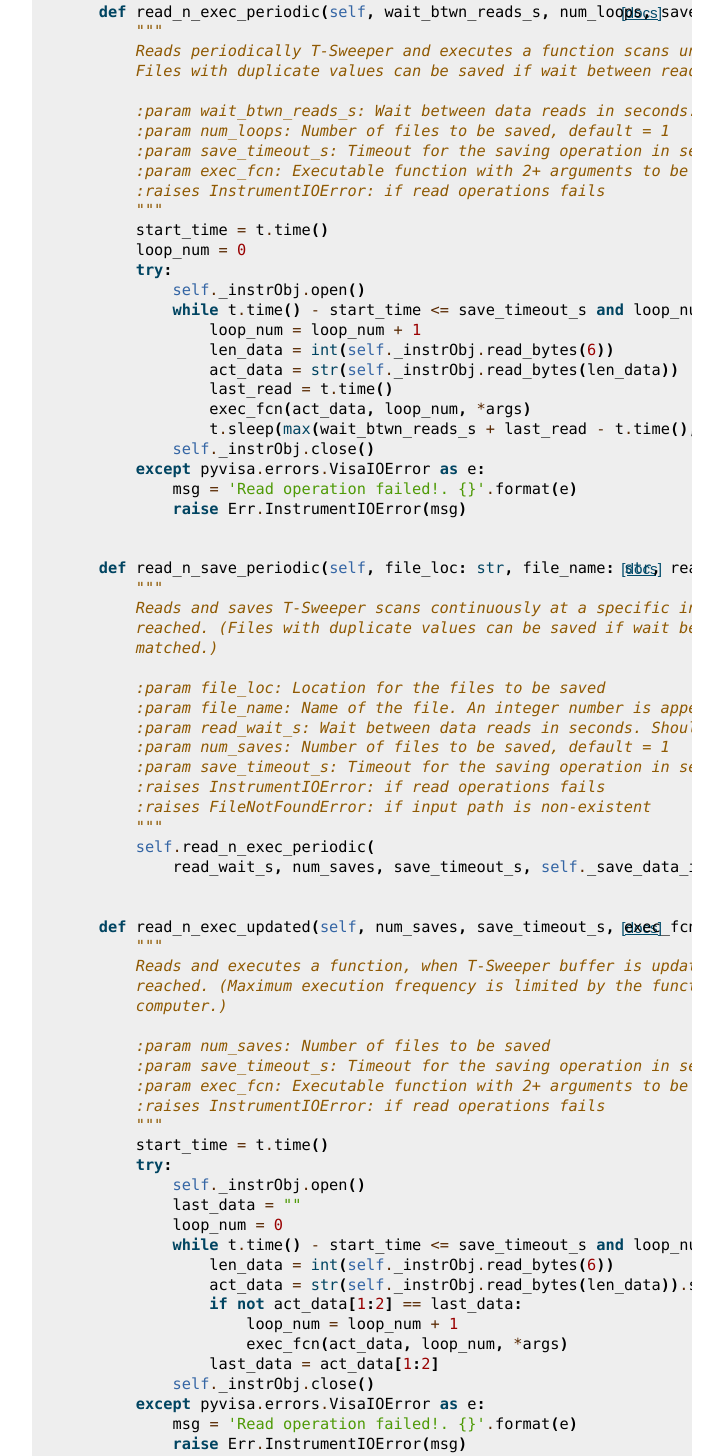
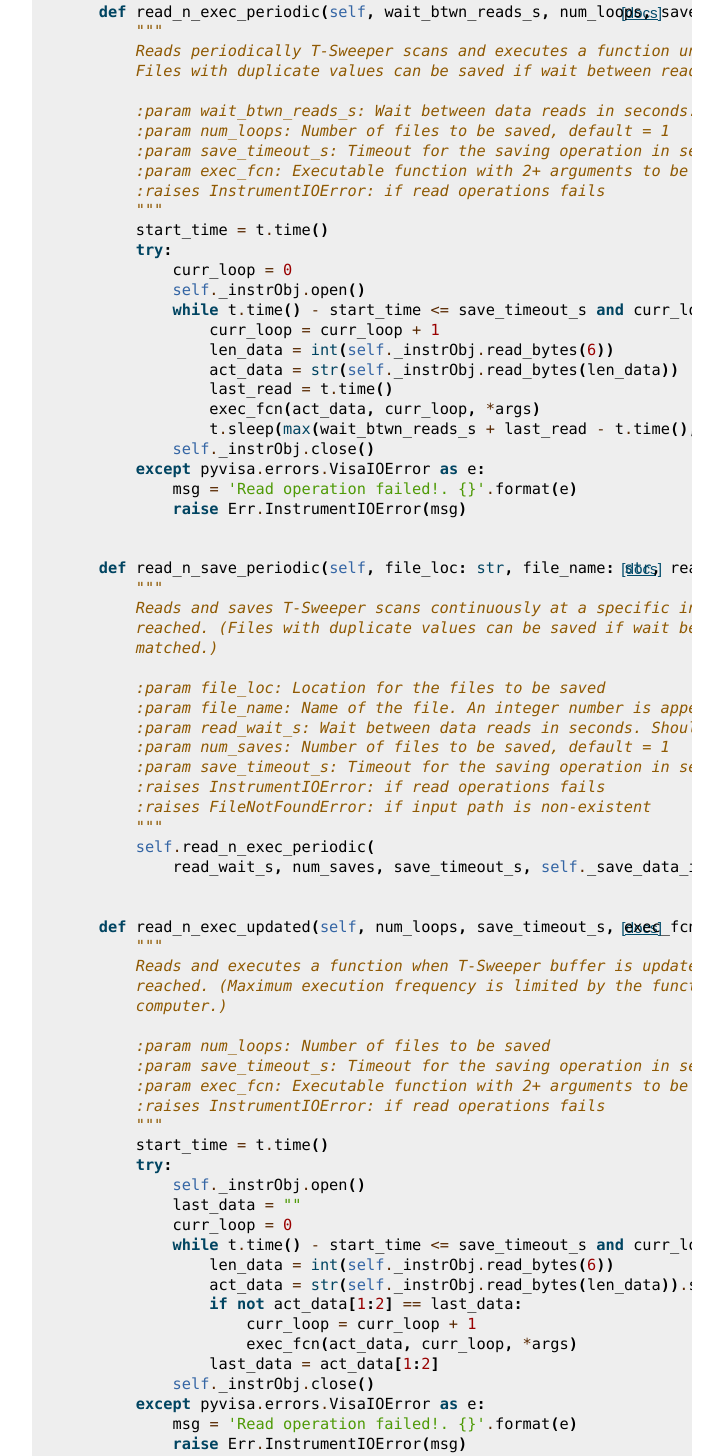
Before and after one commit to amlankmukherjee/py_THz_doc, a plain HTML site: page _modules/TSweeperClass.html in a window 1280 px wide. Shown: the part 1095-2551 px from the top of the page, without its empty margins (388-1111 px from the left). Drawn offline with Linux system fonts and the light colour scheme.

Commit message:
Add files via upload

```diff
--- a/_modules/TSweeperClass.html
+++ b/_modules/TSweeperClass.html
@@ -82,7 +82,7 @@
 
 <div class="viewcode-block" id="TSweeperClass.read_n_exec_periodic"><a class="viewcode-back" href="../source/TSweeperClass.html#TSweeperClass.TSweeperClass.read_n_exec_periodic">[docs]</a>    <span class="k">def</span> <span class="nf">read_n_exec_periodic</span><span class="p">(</span><span class="bp">self</span><span class="p">,</span> <span class="n">wait_btwn_reads_s</span><span class="p">,</span> <span class="n">num_loops</span><span class="p">,</span> <span class="n">save_timeout_s</span><span class="p">,</span> <span class="n">exec_fcn</span><span class="p">,</span> <span class="o">*</span><span class="n">args</span><span class="p">):</span>
         <span class="sd">&quot;&quot;&quot;</span>
-<span class="sd">        Reads periodically T-Sweeper and executes a function scans until either file limit or timeout is reached. (</span>
+<span class="sd">        Reads periodically T-Sweeper scans and executes a function until either file limit or timeout is reached. (</span>
 <span class="sd">        Files with duplicate values can be saved if wait between reads and buffer update are not properly matched.)</span>
 
 <span class="sd">        :param wait_btwn_reads_s: Wait between data reads in seconds. Should be set equal to or slightly larger than the refresh rate of the TSweeper buffer. If set smaller than refresh rate, same data will be saved in the files until the buffer is updated.</span>
@@ -92,15 +92,15 @@
 <span class="sd">        :raises InstrumentIOError: if read operations fails</span>
 <span class="sd">        &quot;&quot;&quot;</span>
         <span class="n">start_time</span> <span class="o">=</span> <span class="n">t</span><span class="o">.</span><span class="n">time</span><span class="p">()</span>
-        <span class="n">loop_num</span> <span class="o">=</span> <span class="mi">0</span>
         <span class="k">try</span><span class="p">:</span>
+            <span class="n">curr_loop</span> <span class="o">=</span> <span class="mi">0</span>
             <span class="bp">self</span><span class="o">.</span><span class="n">_instrObj</span><span class="o">.</span><span class="n">open</span><span class="p">()</span>
-            <span class="k">while</span> <span class="n">t</span><span class="o">.</span><span class="n">time</span><span class="p">()</span> <span class="o">-</span> <span class="n">start_time</span> <span class="o">&lt;=</span> <span class="n">save_timeout_s</span> <span class="ow">and</span> <span class="n">loop_num</span> <span class="o">&lt;</span> <span class="n">num_loops</span><span class="p">:</span>
-                <span class="n">loop_num</span> <span class="o">=</span> <span class="n">loop_num</span> <span class="o">+</span> <span class="mi">1</span>
+            <span class="k">while</span> <span class="n">t</span><span class="o">.</span><span class="n">time</span><span class="p">()</span> <span class="o">-</span> <span class="n">start_time</span> <span class="o">&lt;=</span> <span class="n">save_timeout_s</span> <span class="ow">and</span> <span class="n">curr_loop</span> <span class="o">&lt;</span> <span class="n">num_loops</span><span class="p">:</span>
+                <span class="n">curr_loop</span> <span class="o">=</span> <span class="n">curr_loop</span> <span class="o">+</span> <span class="mi">1</span>
                 <span class="n">len_data</span> <span class="o">=</span> <span class="nb">int</span><span class="p">(</span><span class="bp">self</span><span class="o">.</span><span class="n">_instrObj</span><span class="o">.</span><span class="n">read_bytes</span><span class="p">(</span><span class="mi">6</span><span class="p">))</span>
                 <span class="n">act_data</span> <span class="o">=</span> <span class="nb">str</span><span class="p">(</span><span class="bp">self</span><span class="o">.</span><span class="n">_instrObj</span><span class="o">.</span><span class="n">read_bytes</span><span class="p">(</span><span class="n">len_data</span><span class="p">))</span>
                 <span class="n">last_read</span> <span class="o">=</span> <span class="n">t</span><span class="o">.</span><span class="n">time</span><span class="p">()</span>
-                <span class="n">exec_fcn</span><span class="p">(</span><span class="n">act_data</span><span class="p">,</span> <span class="n">loop_num</span><span class="p">,</span> <span class="o">*</span><span class="n">args</span><span class="p">)</span>
+                <span class="n">exec_fcn</span><span class="p">(</span><span class="n">act_data</span><span class="p">,</span> <span class="n">curr_loop</span><span class="p">,</span> <span class="o">*</span><span class="n">args</span><span class="p">)</span>
                 <span class="n">t</span><span class="o">.</span><span class="n">sleep</span><span class="p">(</span><span class="nb">max</span><span class="p">(</span><span class="n">wait_btwn_reads_s</span> <span class="o">+</span> <span class="n">last_read</span> <span class="o">-</span> <span class="n">t</span><span class="o">.</span><span class="n">time</span><span class="p">(),</span> <span class="mi">0</span><span class="p">))</span>
             <span class="bp">self</span><span class="o">.</span><span class="n">_instrObj</span><span class="o">.</span><span class="n">close</span><span class="p">()</span>
         <span class="k">except</span> <span class="n">pyvisa</span><span class="o">.</span><span class="n">errors</span><span class="o">.</span><span class="n">VisaIOError</span> <span class="k">as</span> <span class="n">e</span><span class="p">:</span>
@@ -124,13 +124,13 @@
         <span class="bp">self</span><span class="o">.</span><span class="n">read_n_exec_periodic</span><span class="p">(</span>
             <span class="n">read_wait_s</span><span class="p">,</span> <span class="n">num_saves</span><span class="p">,</span> <span class="n">save_timeout_s</span><span class="p">,</span> <span class="bp">self</span><span class="o">.</span><span class="n">_save_data_in_file</span><span class="p">,</span> <span class="n">file_loc</span><span class="p">,</span> <span class="n">file_name</span><span class="p">)</span></div>
 
-<div class="viewcode-block" id="TSweeperClass.read_n_exec_updated"><a class="viewcode-back" href="../source/TSweeperClass.html#TSweeperClass.TSweeperClass.read_n_exec_updated">[docs]</a>    <span class="k">def</span> <span class="nf">read_n_exec_updated</span><span class="p">(</span><span class="bp">self</span><span class="p">,</span> <span class="n">num_saves</span><span class="p">,</span> <span class="n">save_timeout_s</span><span class="p">,</span> <span class="n">exec_fcn</span><span class="p">,</span> <span class="o">*</span><span class="n">args</span><span class="p">):</span>
+<div class="viewcode-block" id="TSweeperClass.read_n_exec_updated"><a class="viewcode-back" href="../source/TSweeperClass.html#TSweeperClass.TSweeperClass.read_n_exec_updated">[docs]</a>    <span class="k">def</span> <span class="nf">read_n_exec_updated</span><span class="p">(</span><span class="bp">self</span><span class="p">,</span> <span class="n">num_loops</span><span class="p">,</span> <span class="n">save_timeout_s</span><span class="p">,</span> <span class="n">exec_fcn</span><span class="p">,</span> <span class="o">*</span><span class="n">args</span><span class="p">):</span>
         <span class="sd">&quot;&quot;&quot;</span>
-<span class="sd">        Reads and executes a function, when T-Sweeper buffer is updated, until either file limit or timeout is</span>
+<span class="sd">        Reads and executes a function when T-Sweeper buffer is updated, until either file limit or timeout is</span>
 <span class="sd">        reached. (Maximum execution frequency is limited by the function execution time, TSweeper system and the</span>
 <span class="sd">        computer.)</span>
 
-<span class="sd">        :param num_saves: Number of files to be saved</span>
+<span class="sd">        :param num_loops: Number of files to be saved</span>
 <span class="sd">        :param save_timeout_s: Timeout for the saving operation in seconds</span>
 <span class="sd">        :param exec_fcn: Executable function with 2+ arguments to be run after each read. The first two arguments of the function must be the (1) read data as a list of strings and (2) loop number.</span>
 <span class="sd">        :raises InstrumentIOError: if read operations fails</span>
@@ -139,13 +139,13 @@
         <span class="k">try</span><span class="p">:</span>
             <span class="bp">self</span><span class="o">.</span><span class="n">_instrObj</span><span class="o">.</span><span class="n">open</span><span class="p">()</span>
             <span class="n">last_data</span> <span class="o">=</span> <span class="s2">&quot;&quot;</span>
-            <span class="n">loop_num</span> <span class="o">=</span> <span class="mi">0</span>
-            <span class="k">while</span> <span class="n">t</span><span class="o">.</span><span class="n">time</span><span class="p">()</span> <span class="o">-</span> <span class="n">start_time</span> <span class="o">&lt;=</span> <span class="n">save_timeout_s</span> <span class="ow">and</span> <span class="n">loop_num</span> <span class="o">&lt;</span> <span class="n">num_saves</span><span class="p">:</span>
+            <span class="n">curr_loop</span> <span class="o">=</span> <span class="mi">0</span>
+            <span class="k">while</span> <span class="n">t</span><span class="o">.</span><span class="n">time</span><span class="p">()</span> <span class="o">-</span> <span class="n">start_time</span> <span class="o">&lt;=</span> <span class="n">save_timeout_s</span> <span class="ow">and</span> <span class="n">curr_loop</span> <span class="o">&lt;</span> <span class="n">num_loops</span><span class="p">:</span>
                 <span class="n">len_data</span> <span class="o">=</span> <span class="nb">int</span><span class="p">(</span><span class="bp">self</span><span class="o">.</span><span class="n">_instrObj</span><span class="o">.</span><span class="n">read_bytes</span><span class="p">(</span><span class="mi">6</span><span class="p">))</span>
                 <span class="n">act_data</span> <span class="o">=</span> <span class="nb">str</span><span class="p">(</span><span class="bp">self</span><span class="o">.</span><span class="n">_instrObj</span><span class="o">.</span><span class="n">read_bytes</span><span class="p">(</span><span class="n">len_data</span><span class="p">))</span><span class="o">.</span><span class="n">split</span><span class="p">(</span><span class="s1">&#39;</span><span class="se">\\</span><span class="s1">r</span><span class="se">\\</span><span class="s1">n&#39;</span><span class="p">)</span>
                 <span class="k">if</span> <span class="ow">not</span> <span class="n">act_data</span><span class="p">[</span><span class="mi">1</span><span class="p">:</span><span class="mi">2</span><span class="p">]</span> <span class="o">==</span> <span class="n">last_data</span><span class="p">:</span>
-                    <span class="n">loop_num</span> <span class="o">=</span> <span class="n">loop_num</span> <span class="o">+</span> <span class="mi">1</span>
-                    <span class="n">exec_fcn</span><span class="p">(</span><span class="n">act_data</span><span class="p">,</span> <span class="n">loop_num</span><span class="p">,</span> <span class="o">*</span><span class="n">args</span><span class="p">)</span>
+                    <span class="n">curr_loop</span> <span class="o">=</span> <span class="n">curr_loop</span> <span class="o">+</span> <span class="mi">1</span>
+                    <span class="n">exec_fcn</span><span class="p">(</span><span class="n">act_data</span><span class="p">,</span> <span class="n">curr_loop</span><span class="p">,</span> <span class="o">*</span><span class="n">args</span><span class="p">)</span>
                 <span class="n">last_data</span> <span class="o">=</span> <span class="n">act_data</span><span class="p">[</span><span class="mi">1</span><span class="p">:</span><span class="mi">2</span><span class="p">]</span>
             <span class="bp">self</span><span class="o">.</span><span class="n">_instrObj</span><span class="o">.</span><span class="n">close</span><span class="p">()</span>
         <span class="k">except</span> <span class="n">pyvisa</span><span class="o">.</span><span class="n">errors</span><span class="o">.</span><span class="n">VisaIOError</span> <span class="k">as</span> <span class="n">e</span><span class="p">:</span>
```
